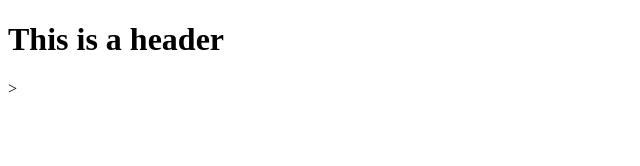
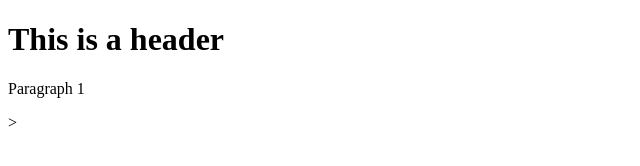
Before and after one commit to JakeRossetter/git-test, a plain HTML site: page index.html in a window 1280 px wide. Shown: the full height of the page, 0-640 px from the left. Drawn offline with Linux system fonts and the light colour scheme.

Commit message:
Second commit

```diff
--- a/index.html
+++ b/index.html
@@ -2,5 +2,6 @@
 <html>
     <body>
         <h1>This is a header</h1>
+        <p>Paragraph 1</p>
     </body>
 </html>>
```
